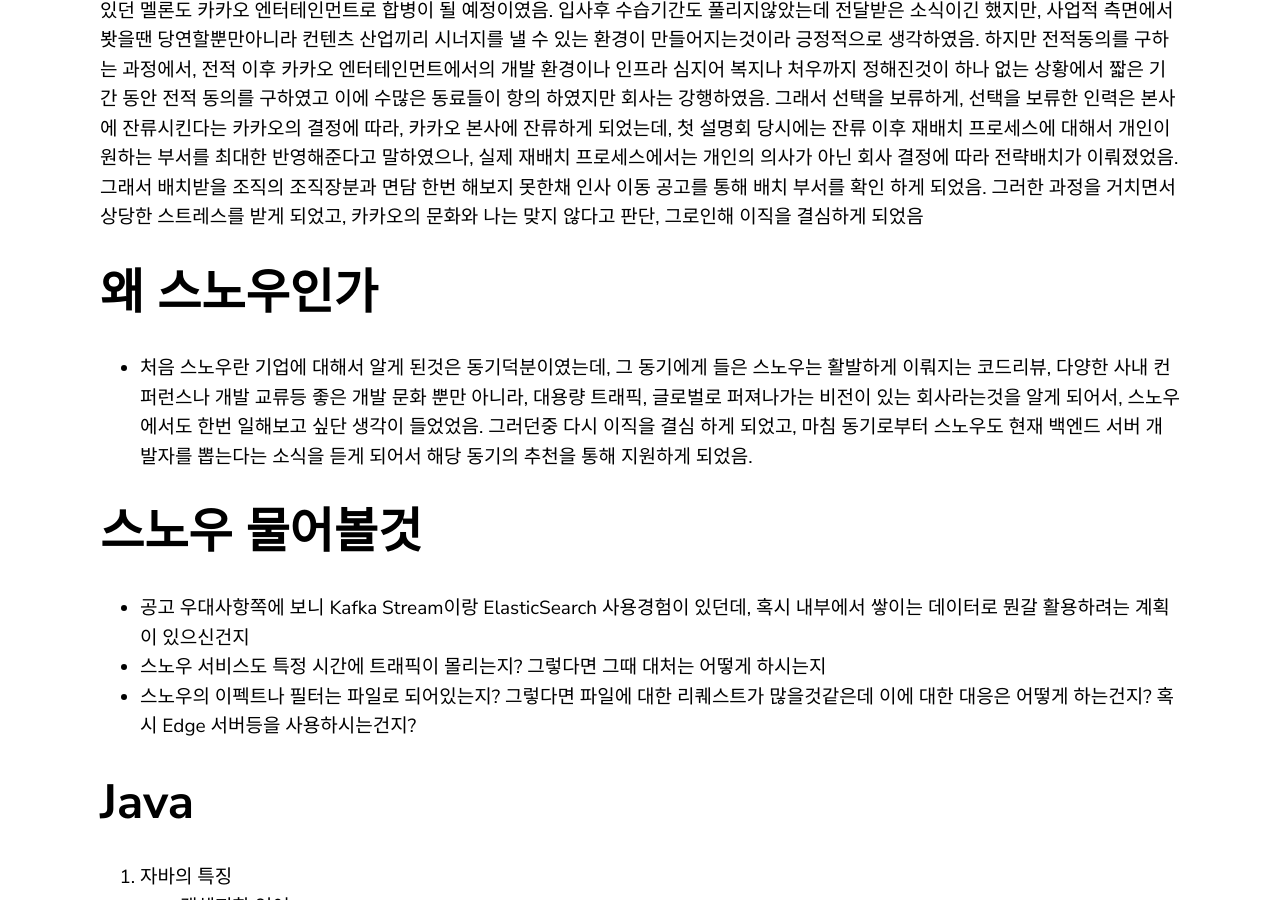
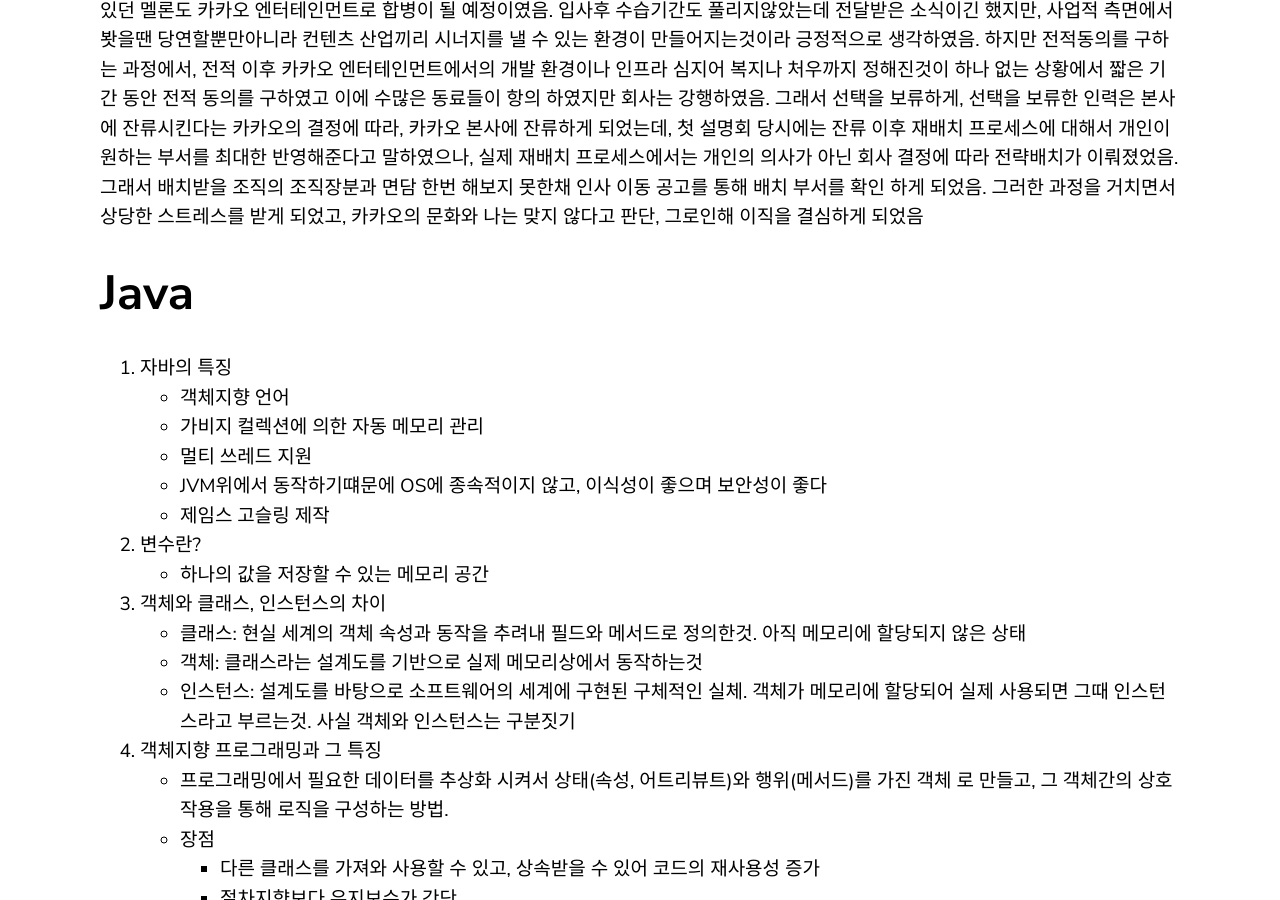
Before and after one commit to yoowonyoung/yoowonyoung.github.io, a Jekyll site: the page built from _posts/2020-08-11-Interview-03.md, in a window 1280 px wide and 900 px high, scrolled down 1195 px. Built offline with Jekyll 4.4.1, drawn with Linux system fonts in a browser that asks for light colours; comment, search, counter and statistics services are not loaded.

Commit message:
Update 2020-08-11-Interview-03.md

```diff
--- a/_posts/2020-08-11-Interview-03.md
+++ b/_posts/2020-08-11-Interview-03.md
@@ -17,15 +17,6 @@
 
 # 카카오에서의 경력이 짧은데 왜 이직 하게 되었는가
 카카오의 문화와 맞지 않다고 생각해서. 카카오 엔터테인먼트 분사와 관련해서 이슈가 있었음. 카카오 엔터테인먼트가 출범하면서 내가 속해있던 멜론도 카카오 엔터테인먼트로 합병이 될 예정이였음. 입사후 수습기간도 풀리지않았는데 전달받은 소식이긴 했지만, 사업적 측면에서 봣을땐 당연할뿐만아니라 컨텐츠 산업끼리 시너지를 낼 수 있는 환경이 만들어지는것이라 긍정적으로 생각하였음. 하지만 전적동의를 구하는 과정에서, 전적 이후 카카오 엔터테인먼트에서의 개발 환경이나 인프라 심지어 복지나 처우까지 정해진것이 하나 없는 상황에서 짧은 기간 동안 전적 동의를 구하였고 이에 수많은 동료들이 항의 하였지만 회사는 강행하였음. 그래서 선택을 보류하게, 선택을 보류한 인력은 본사에 잔류시킨다는 카카오의 결정에 따라, 카카오 본사에 잔류하게 되었는데, 첫 설명회 당시에는 잔류 이후 재배치 프로세스에 대해서 개인이 원하는 부서를 최대한 반영해준다고 말하였으나, 실제 재배치 프로세스에서는 개인의 의사가 아닌 회사 결정에 따라 전략배치가 이뤄졌었음. 그래서 배치받을 조직의 조직장분과 면담 한번 해보지 못한채 인사 이동 공고를 통해 배치 부서를 확인 하게 되었음. 그러한 과정을 거치면서 상당한 스트레스를 받게 되었고, 카카오의 문화와 나는 맞지 않다고 판단, 그로인해 이직을 결심하게 되었음
-
-# 왜 스노우인가
-- 처음 스노우란 기업에 대해서 알게 된것은 동기덕분이였는데, 그 동기에게 들은 스노우는 활발하게 이뤄지는 코드리뷰, 다양한 사내 컨퍼런스나 개발 교류등 좋은 개발 문화 뿐만 아니라, 대용량 트래픽, 글로벌로 퍼져나가는 비전이 있는 회사라는것을 알게 되어서, 스노우에서도 한번 일해보고 싶단 생각이 들었었음. 그러던중 다시 이직을 결심 하게 되었고, 마침 동기로부터 스노우도 현재 백엔드 서버 개발자를 뽑는다는 소식을 듣게 되어서 해당 동기의 추천을 통해 지원하게 되었음.
-
-# 스노우 물어볼것
-- 공고 우대사항쪽에 보니 Kafka Stream이랑 ElasticSearch 사용경험이 있던데, 혹시 내부에서 쌓이는 데이터로 뭔갈 활용하려는 계획이 있으신건지
-- 스노우 서비스도 특정 시간에 트래픽이 몰리는지? 그렇다면 그때 대처는 어떻게 하시는지
-- 스노우의 이펙트나 필터는 파일로 되어있는지? 그렇다면 파일에 대한 리퀘스트가 많을것같은데 이에 대한 대응은 어떻게 하는건지? 혹시 Edge 서버등을 사용하시는건지?
-
 
 # Java
 
```
